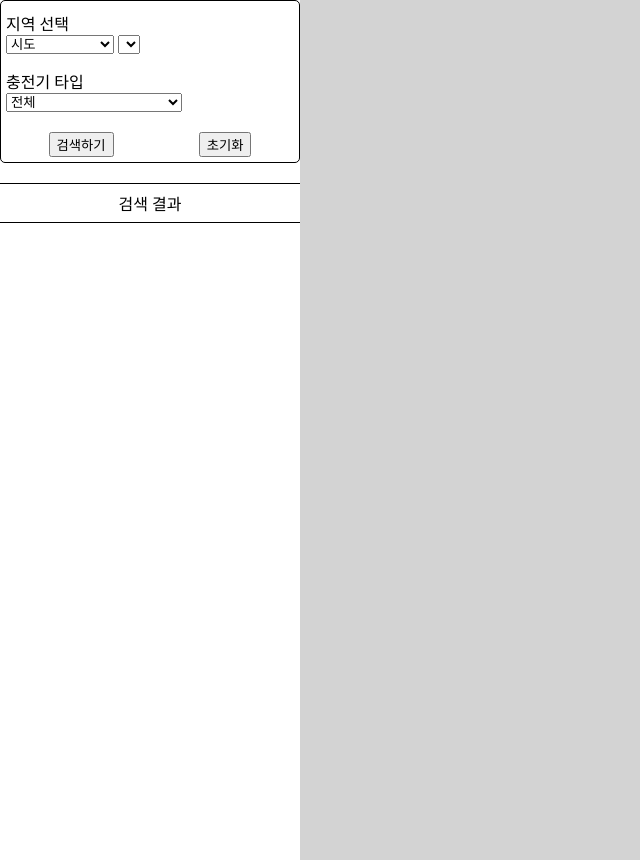
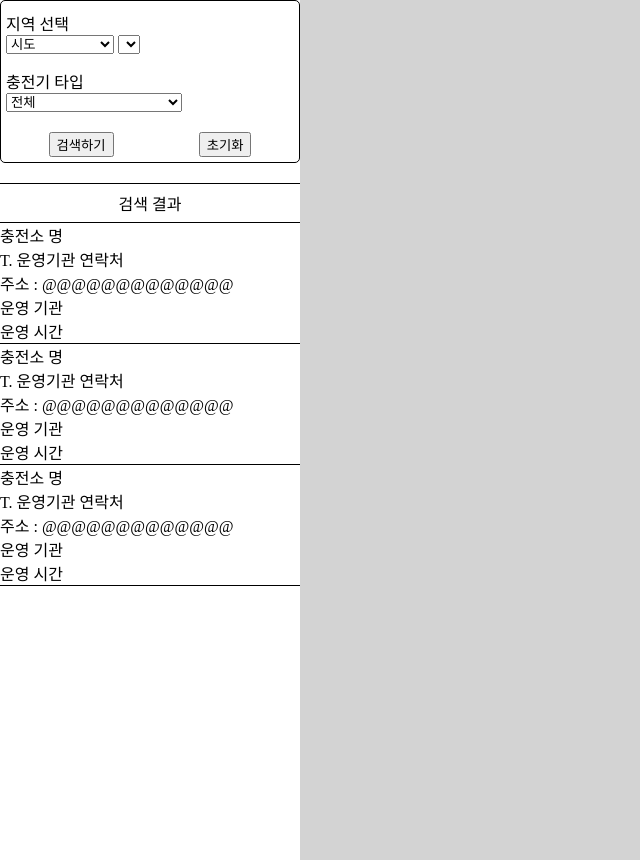
Before and after one commit to kmgyu/ElectricCarNetProj, a Flask app: template app/templates/main.html in a window 1280 px wide. Shown: the part 58-918 px from the top of the page, without its empty margins (0-640 px from the left). Run offline with Flask 2, Linux system fonts and the light colour scheme; the template is opened without the code that fills it, so the values that code supplies are empty; some libraries are stand-ins or nearby versions.

Commit message:
sidebar list

```diff
--- a/app/templates/main.html
+++ b/app/templates/main.html
@@ -77,6 +77,30 @@
     <div clss="result-title"
          style="text-align: center; margin-top: 20px ; border-bottom: solid 1px black; border-top: solid 1px black; padding-top: 7px; padding-bottom: 7px;">
         검색 결과
+    </div>
+
+    <div id="reslut-list">
+        <div class="reslut-box" id="result-box" style="border-bottom: solid 1px black">
+            <div class="charge-name">충전소 명</div>
+            <div class="business-tel">T. 운영기관 연락처</div>
+            <div class="charge-adress">주소 : @@@@@@@@@@@@@</div>
+            <div class="business-name">운영 기관</div>
+            <div class="use-time">운영 시간</div>
+        </div>
+        <div class="reslut-box" id="result-box" style="border-bottom: solid 1px black">
+            <div class="charge-name">충전소 명</div>
+            <div class="business-tel">T. 운영기관 연락처</div>
+            <div class="charge-adress">주소 : @@@@@@@@@@@@@</div>
+            <div class="business-name">운영 기관</div>
+            <div class="use-time">운영 시간</div>
+        </div>
+        <div class="reslut-box" id="result-box" style="border-bottom: solid 1px black">
+            <div class="charge-name">충전소 명</div>
+            <div class="business-tel">T. 운영기관 연락처</div>
+            <div class="charge-adress">주소 : @@@@@@@@@@@@@</div>
+            <div class="business-name">운영 기관</div>
+            <div class="use-time">운영 시간</div>
+        </div>
     </div>
 
 </nav>
```
